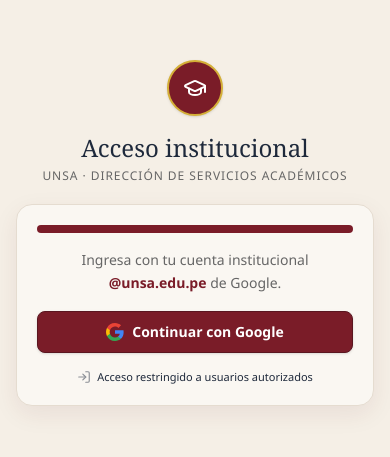
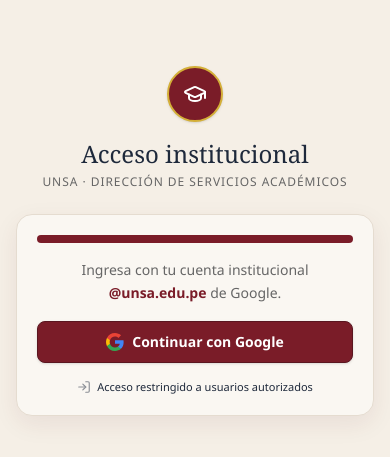
Before and after one commit to LucelyMendoza/dashboard-unsa, a Next.js app: page /login in a window 390 px wide. Shown: the part 181-638 px from the top of the page. Built offline with nearby package versions, Linux system fonts and the light colour scheme; no server answers.

Commit message:
login centrado

```diff
--- a/src/app/login/page.tsx
+++ b/src/app/login/page.tsx
@@ -71,9 +71,9 @@
 
   return (
     <div className="min-h-screen bg-[var(--crema)]">
-      <div className="flex min-h-screen items-center justify-center px-4 py-10 sm:py-16">
-        <div className="w-full max-w-md -translate-y-2 sm:-translate-y-3">
-          <div className="text-center mb-5 sm:mb-8">
+      <div className="flex min-h-screen items-center justify-center px-4">
+        <div className="w-full max-w-md">
+          <div className="text-center mb-6 sm:mb-8">
             <div className="mx-auto w-14 h-14 rounded-full flex items-center justify-center mb-4 shadow-sm border-2" style={{ backgroundColor: 'var(--granate)', borderColor: 'var(--dorado)' }}>
               <GraduationCap className="text-white" size={24} />
             </div>
```
